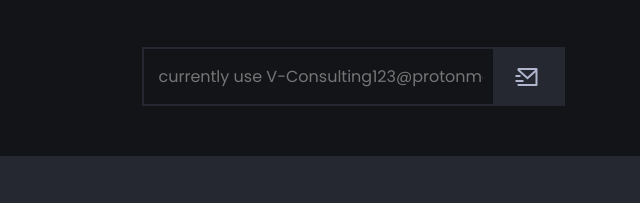
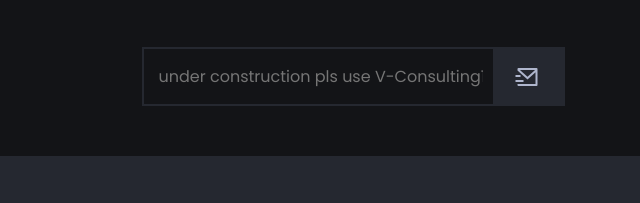
Before and after one commit to V-Consulting/seminars, a plain HTML site: page index.html in a window 1280 px wide. Shown: the part 3038-3241 px from the top of the page, 287-927 px from the left. Drawn offline with nearby package versions, Linux system fonts and the light colour scheme.

Commit message:
Update index.html

```diff
--- a/index.html
+++ b/index.html
@@ -464,7 +464,7 @@
                 <p class="newsletter-description">Lorem ipsum dolor sit amet consectetur adipisicing quaerat dignissimos.</p>
 
                 <form action="" class="form">
-                    <input class="form-input" type="text" placeholder="currently use V-Consulting123@protonmail.com">
+                    <input class="form-input" type="text" placeholder="under construction pls use V-Consulting123@protonmail.com">
                     <button class="btn form-btn" type="submit">
                         <i class="ri-mail-send-line"></i>
                     </button>
```
